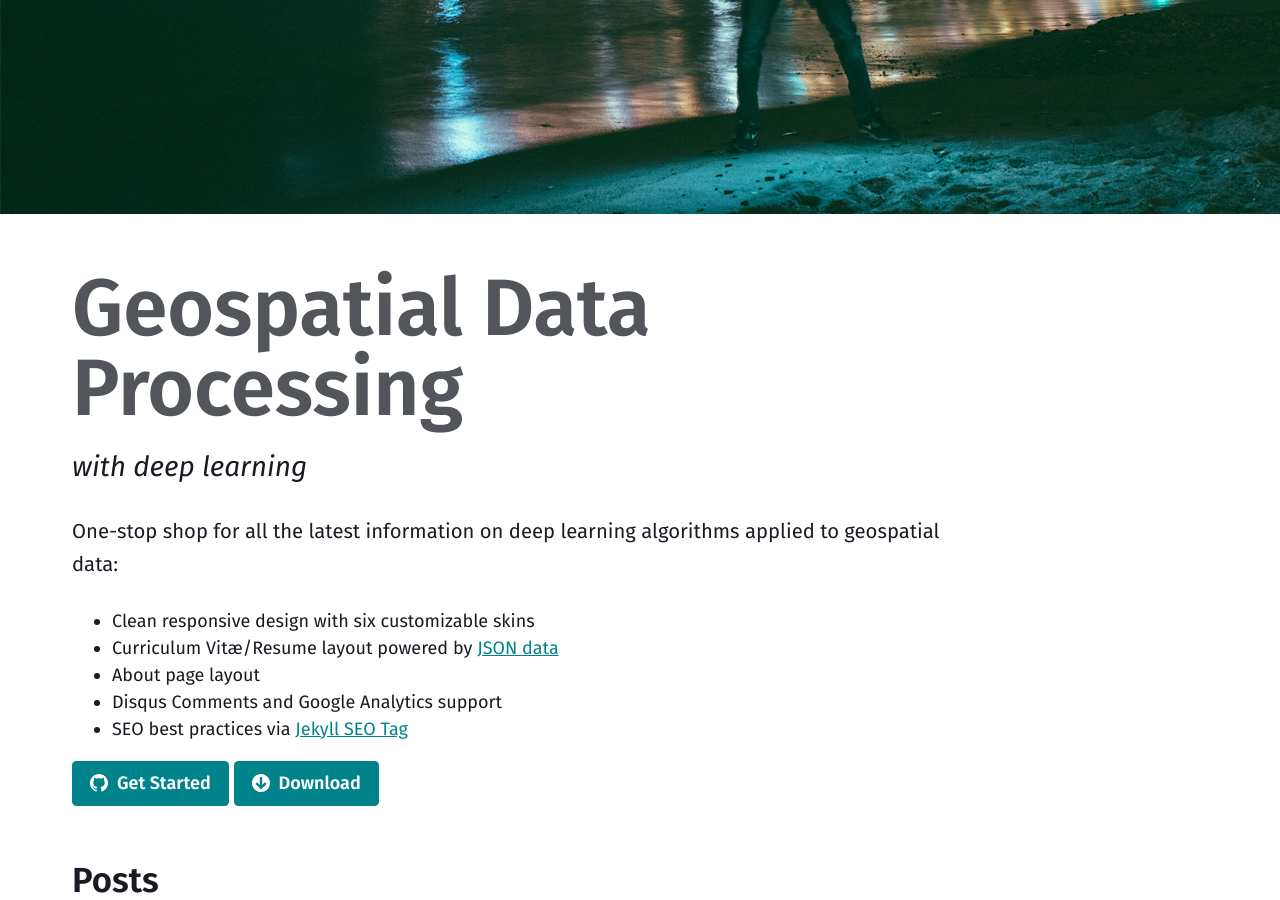
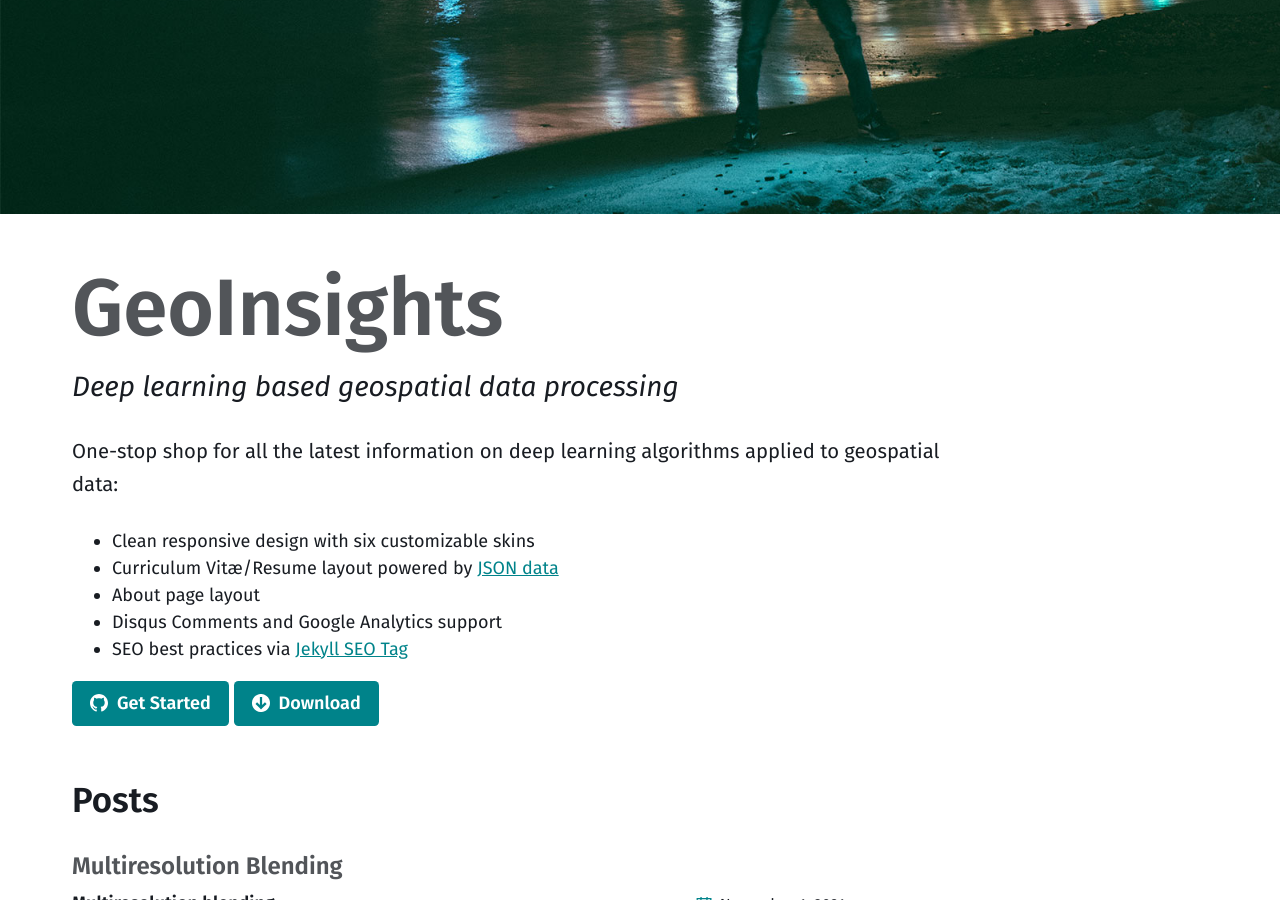
Before and after one commit to mmistakes/jekyll-theme-basically-basic, a Jekyll site: the page built from index.md, in a window 1280 px wide and 900 px high, scrolled down 479 px. Built offline with Jekyll 4.4.1, drawn with Linux system fonts in a browser that asks for light colours.

Commit message:
Update index.md

```diff
--- a/index.md
+++ b/index.md
@@ -1,7 +1,7 @@
 ---
 layout: home
-alt_title: "Geospatial Data Processing"
-sub_title: "with deep learning"
+alt_title: "GeoInsights"
+sub_title: "Deep learning based geospatial data processing"
 image: /assets/images/amine-ounnas-180287.jpg
 introduction: |
   One-stop shop for all the latest information on deep learning algorithms applied to geospatial data:
```
